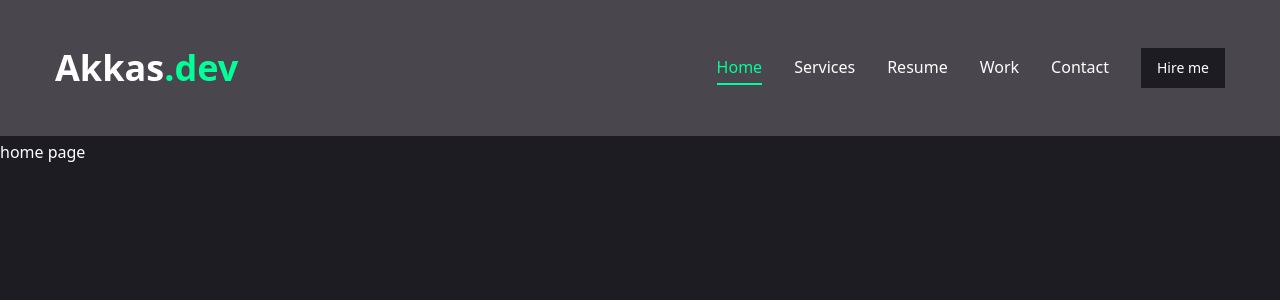
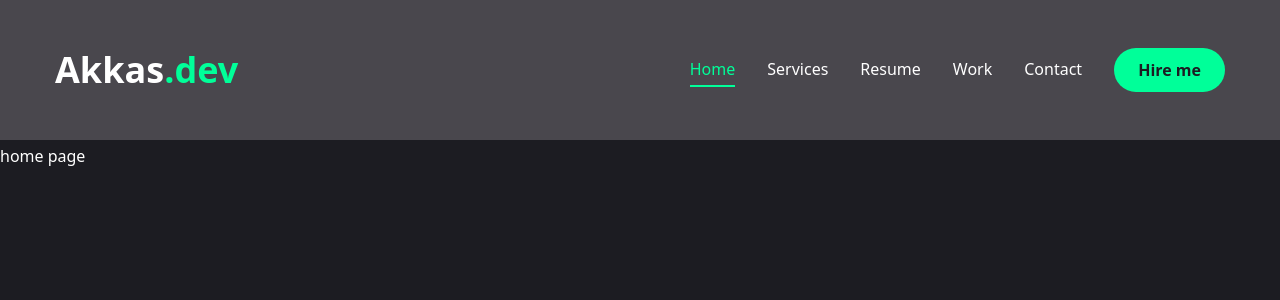
Before and after one commit to coder-sadhin/portfolio_using_nextjs, a Next.js app: page / in a window 1280 px wide. Shown: the top 300 px of the page. Built offline with nearby package versions, Linux system fonts and the light colour scheme.

Commit message:
add mobile responsive

```diff
--- a/components/Header.jsx
+++ b/components/Header.jsx
@@ -1,6 +1,7 @@
 import Link from "next/link"
 import { Button } from "./ui/button"
 import Nav from "./Nav"
+import MobileNav from "./MobileNav"
 
 const Header = () => {
   return (
@@ -23,7 +24,7 @@
 
             {/* mobile navbar */}
             <div className="xl:hidden">
-                mobile nav
+                <MobileNav />
             </div>
         </div>
     </header>
--- /dev/null
+++ b/components/MobileNav.jsx
@@ -0,0 +1,64 @@
+"use client";
+import { Sheet, SheetContent, SheetTrigger } from "@/components/ui/sheet";
+import { CiMenuFries } from "react-icons/ci";
+import Link from "next/link";
+import { usePathname } from "next/navigation";
+
+const Links = [
+  {
+    name: "Home",
+    path: "/"
+  },
+  {
+    name: "Services",
+    path: "/services"
+  },
+  {
+    name: "Resume",
+    path: "/resume"
+  },
+  {
+    name: "Work",
+    path: "/work"
+  },
+  {
+    name: "Contact",
+    path: "/contact"
+  },
+];
+
+const MobileNav = () => {
+    const pathname = usePathname();
+  return (
+    <>
+      <Sheet>
+        <SheetTrigger className="flex justify-center items-center">
+          <CiMenuFries className="text-[32px] text-accent" />
+        </SheetTrigger>
+
+        <SheetContent className="flex flex-col">
+          <div className="mt-32 mb-40 text-center text-2xl">
+            <Link href="/">
+                <h1 className="text-4xl font-semibold">
+                    Akkas<span className="text-accent">.dev</span>
+                </h1>
+            </Link>
+          </div>
+          <nav className="flex flex-col justify-center items-center gap-8">
+            {Links.map((link, index) => (
+                <Link
+                    key={index}
+                    href={link.path}
+                    className={`${ link.path === pathname && "text-accent border-b-2 border-accent"} text-xl hover:text-accent transition-all`}
+                >
+                    {link.name}
+                </Link>
+            ))}
+          </nav>
+        </SheetContent>
+      </Sheet>
+    </>
+  );
+}
+
+export default MobileNav;
--- a/components/ui/button.jsx
+++ b/components/ui/button.jsx
@@ -5,25 +5,18 @@
 import { cn } from "@/lib/utils"
 
 const buttonVariants = cva(
-  "inline-flex items-center justify-center whitespace-nowrap rounded-md text-sm font-medium ring-offset-background transition-colors focus-visible:outline-none focus-visible:ring-2 focus-visible:ring-ring focus-visible:ring-offset-2 disabled:pointer-events-none disabled:opacity-50",
+  "inline-flex items-center justify-center whitespace-nowrap rounded-full text-base font-semibold ring-offset-white transition-colors",
   {
     variants: {
       variant: {
-        default: "bg-primary text-primary-foreground hover:bg-primary/90",
-        destructive:
-          "bg-destructive text-destructive-foreground hover:bg-destructive/90",
-        outline:
-          "border border-input bg-background hover:bg-accent hover:text-accent-foreground",
-        secondary:
-          "bg-secondary text-secondary-foreground hover:bg-secondary/80",
-        ghost: "hover:bg-accent hover:text-accent-foreground",
-        link: "text-primary underline-offset-4 hover:underline",
+        default: "bg-accent text-primary hover:bg-accent-hover",
+        primary: "bg-primary text-white",
+        outline: " border border-accent bg-transparent text-accent hover:bg-accent hover:text-primary",
       },
       size: {
-        default: "h-10 px-4 py-2",
-        sm: "h-9 rounded-md px-3",
-        lg: "h-11 rounded-md px-8",
-        icon: "h-10 w-10",
+        default: "h-[44px] px-6",
+        md: "h-[48px] px-6",
+        lg: "h-[56px] px-8 uppercase tracking-[2px]",
       },
     },
     defaultVariants: {
--- a/components/ui/sheet.jsx
+++ b/components/ui/sheet.jsx
@@ -2,9 +2,9 @@
 import * as React from "react"
 import * as SheetPrimitive from "@radix-ui/react-dialog"
 import { cva } from "class-variance-authority";
-import { X } from "lucide-react"
+import { cn } from "@/lib/utils"
 
-import { cn } from "@/lib/utils"
+import {IoMdClose} from "react-icons/io"
 
 const Sheet = SheetPrimitive.Root
 
@@ -26,7 +26,7 @@
 SheetOverlay.displayName = SheetPrimitive.Overlay.displayName
 
 const sheetVariants = cva(
-  "fixed z-50 gap-4 bg-background p-6 shadow-lg transition ease-in-out data-[state=open]:animate-in data-[state=closed]:animate-out data-[state=closed]:duration-300 data-[state=open]:duration-500",
+  "fixed z-50 gap-4 bg-primary p-6 shadow-lg transition ease-in-out data-[state=open]:animate-in data-[state=closed]:animate-out data-[state=closed]:duration-300 data-[state=open]:duration-500",
   {
     variants: {
       side: {
@@ -35,7 +35,7 @@
           "inset-x-0 bottom-0 border-t data-[state=closed]:slide-out-to-bottom data-[state=open]:slide-in-from-bottom",
         left: "inset-y-0 left-0 h-full w-3/4 border-r data-[state=closed]:slide-out-to-left data-[state=open]:slide-in-from-left sm:max-w-sm",
         right:
-          "inset-y-0 right-0 h-full w-3/4  border-l data-[state=closed]:slide-out-to-right data-[state=open]:slide-in-from-right sm:max-w-sm",
+          "inset-y-0 right-0 h-full w-3/4 data-[state=closed]:slide-out-to-right data-[state=open]:slide-in-from-right sm:max-w-sm",
       },
     },
     defaultVariants: {
@@ -50,8 +50,8 @@
     <SheetPrimitive.Content ref={ref} className={cn(sheetVariants({ side }), className)} {...props}>
       {children}
       <SheetPrimitive.Close
-        className="absolute right-4 top-4 rounded-sm opacity-70 ring-offset-background transition-opacity hover:opacity-100 focus:outline-none focus:ring-2 focus:ring-ring focus:ring-offset-2 disabled:pointer-events-none data-[state=open]:bg-secondary">
-        <X className="h-4 w-4" />
+        className="absolute right-8 top-8 transition-none">
+        <IoMdClose className="text-3xl text-accent" />
         <span className="sr-only">Close</span>
       </SheetPrimitive.Close>
     </SheetPrimitive.Content>
--- a/package.json
+++ b/package.json
@@ -22,6 +22,7 @@
     "next": "14.2.5",
     "react": "^18",
     "react-dom": "^18",
+    "react-icons": "^5.2.1",
     "tailwind-merge": "^2.4.0"
   },
   "devDependencies": {
--- a/tailwind.config.js
+++ b/tailwind.config.js
@@ -27,7 +27,7 @@
         primary: "#1c1c22",
         accent: {
           DEFAULT: "#00ff99",
-          foreground: "#00e187",
+          hover: "#00e187",
         },
         border: "hsl(var(--border))",
         input: "hsl(var(--input))",
```
Also changed, not shown: 1 other file (tests, documents, lock files or other folders).
